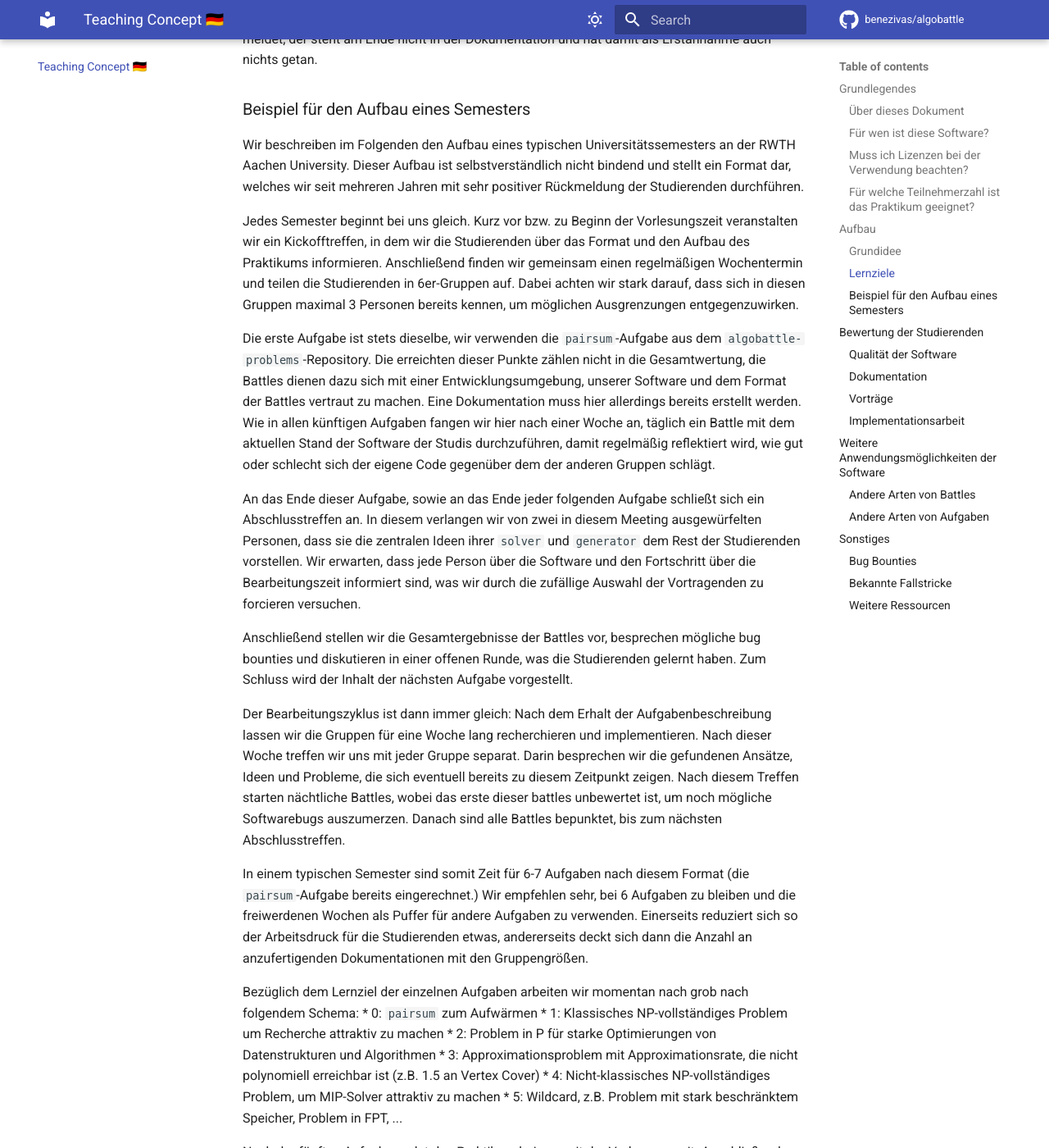
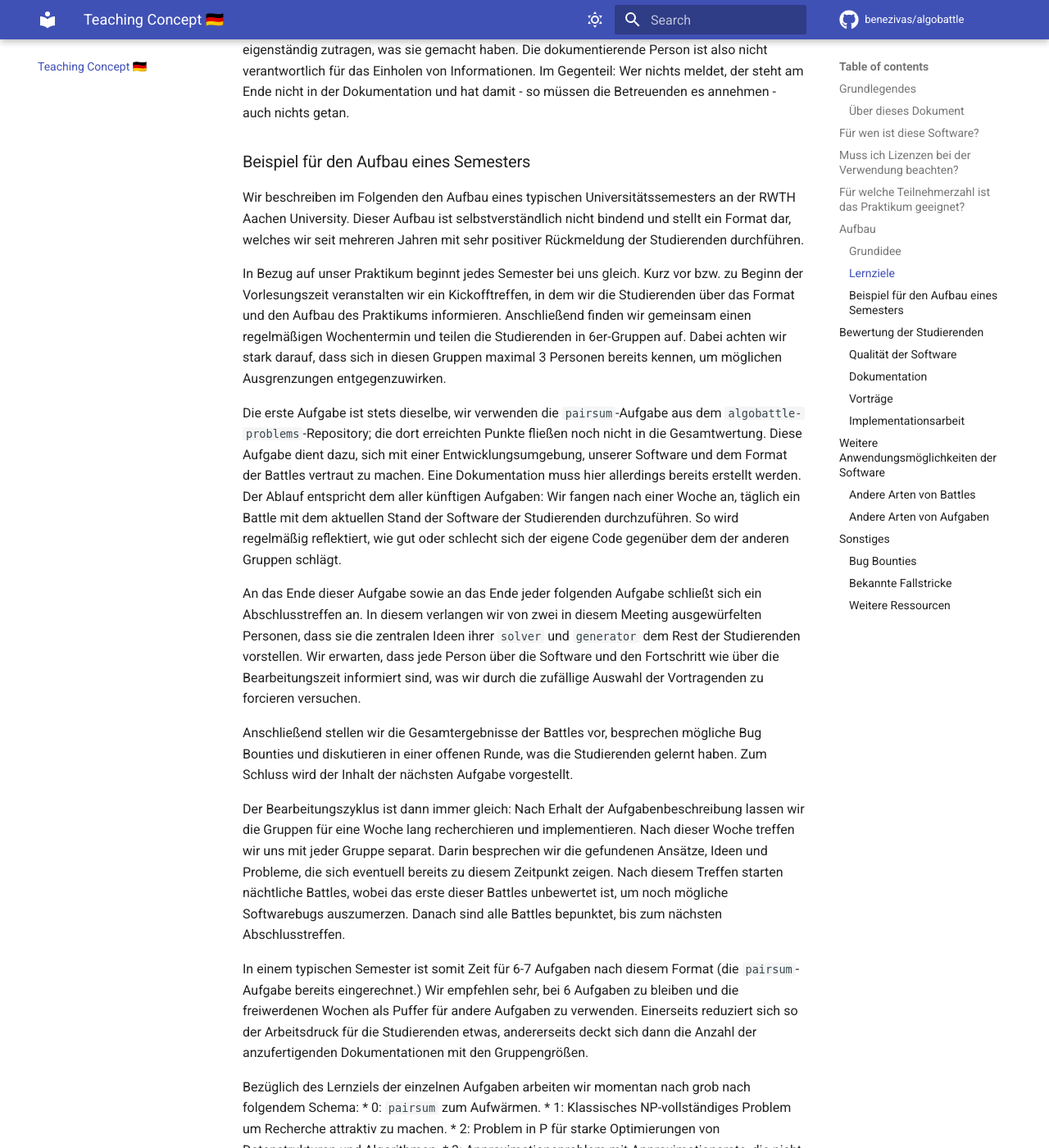
Before and after one commit to Benezivas/algobattle, an MkDocs documentation site: the page built from docs/teaching_concept.md, in a window 1280 px wide and 1400 px high, scrolled down 2761 px. Shown: the whole window at 82% size. Built offline with MkDocs 1.6.1 and Material for MkDocs 9.7.7, drawn with Linux system fonts in a browser that asks for light colours; some web fonts are replaced; comment, search, counter and statistics services are not loaded; some of the changed text lies outside the part shown.

Commit message:
Clean up teaching concept (credit to Birgit Willms)

```diff
--- a/docs/teaching_concept.md
+++ b/docs/teaching_concept.md
@@ -3,43 +3,39 @@
 ## Grundlegendes
 
 ### Über dieses Dokument
-
 Dieses Dokument beschreibt ein in der universitären Lehre praktisch
 erarbeitetes Lehrkonzept. Dieses hat das Ziel, Lehrende dabei zu
-unterstützen, das `algobattle`-tool, sowie dazugehörige Software für
+unterstützen, das `algobattle`-tool sowie dazugehörige Software für
 die eigene Lehre einzusetzen. Der Fokus liegt hierbei auf dem
 Lehraspekt. Für eine Erklärung der technischen Vorraussetzungen sowie
 Bedienungdetails, konsultieren Sie bitte die [technische
 Dokumentation](https://algobattle.org/docs).
 
-### Für wen ist diese Software?
-
-Das `algobattle`-Tool wurde seit 2019 an der RWTH Aachen University
+## Für wen ist diese Software?
+Das `algobattle`-Tool wurde seit 2019 am Lehr- und Forschungsgebiet Theoretische Informatik der RWTH Aachen University
 entwickelt und für den Einsatz im Rahmen eines Softwarepraktikums für
-Studierende des Bachelor Informatik entworfen. Während die [Sammlung der von uns bereitgestellten Aufgaben](https://github.com/Benezivas/algobattle-problems)
+Studierende des Bachelor Informatik entworfen. Obwohl die [Sammlung der von uns bereitgestellten Aufgaben](https://github.com/Benezivas/algobattle-problems)
 dies stark widerspiegelt, spricht nichts dagegen, das Tool für andere
 Studiengänge oder sogar für den Schulunterricht in der Oberstufe
 einzusetzen.
 
 Das Projekt richtet sich damit an Lehrende, denen wir es durch unsere
-Arbeit erleichtern möchten, ein kompetitive Lernerfahrung aufzubauen.
+Arbeit erleichtern möchten, eine kompetitive Lernerfahrung aufzubauen.
 Die extrem modulare Natur des Projekts erlaubt es, über ein Semester
-entweder viele verschiedene Themen abzudecken, oder sich mit
+entweder viele verschiedene Themen abzudecken oder sich mit
 ausgewählten Themen intensiv zu befassen.
 
-### Muss ich Lizenzen bei der Verwendung beachten?
-
-Alle Software sowie dazugehörige Dokumente sind unter einer freien
+## Muss ich Lizenzen bei der Verwendung beachten?
+Die ganze Software wie auch die dazugehörigen Dokumente sind unter einer freien
 MIT-Lizenz veröffentlicht, sofern nicht explizit anders angegeben. Sie
-müssen daher kein Einverständnis einholen, um die Software und
-dazughörige Dokumente und Veröffentlichungen zu verwenden,
-modifizieren, weiterzuentwickeln, oder in einem kommerziellen Rahmen
+müssen daher kein Einverständnis einholen, um die Software und die
+dazughörigen Dokumente und Veröffentlichungen zu verwenden, zu
+modifizieren, weiterzuentwickeln oder in einem kommerziellen Rahmen
 (z.B. in privaten Lehrstätten) zu verwenden. Wir fänden es jedoch
 nett, wenn Sie dabei auf uns als Quelle verweisen würden.
 
-### Für welche Teilnehmerzahl ist das Praktikum geeignet?
-
-Wir empfehlen, die Studierenden in mehrere Einzelgruppen einzuteilen,
+## Für welche Teilnehmerzahl ist das Praktikum geeignet?
+Wir empfehlen, die Studierenden in mehrere Einzelgruppen einzuteilen;
 unserer Erfahrung nach ist eine Gruppengröße von sechs Personen am
 besten geeignet. Von diesen kann es dann prinzipiell beliebig viele
 geben.  Dabei ist natürlich zu beachten, dass mit mehr Gruppen der
@@ -70,7 +66,6 @@ Teilmengen dieser Instanzen trotzdem sehr schnell korrekt lösbar sind,
 wie es bei praktischen Instanzen oft der Fall zu sein scheint.
 
 ### Lernziele
-
 Der Fokus des Praktikums liegt daher darin, Studierende beide
 Perspektiven des Lösungsprozesses einnehmen zu lassen. Sie sollen im
 Kern zwei Fragen beantworten:
@@ -97,26 +92,26 @@ ihrem `solver` kommen. Es ist aber genauso wichtig, dass der eigene
 möglichst lange lösen zu können.
 
 Besonders attraktiv für den Lernprozess ist hierbei, dass wir
-keinerlei Einschränkungen daran geben, welche externe Software die
-Studierenden für das erreichen dieser Ziele verwenden (solange es
-keine Lizenzrechtlichen Probleme o.Ä. gibt.) Da alle Software in
-Dockercontainern läuft und man im echten Leben sich auch nicht
+keinerlei Einschränkungen vorgeben, welche externe Software die
+Studierenden für das Erreichen dieser Ziele verwenden (solange es
+keine lizenzrechtlichen Probleme o.Ä. gibt.) Da alle Software in
+Dockercontainern läuft und man sich auch im echten Leben nicht
 künstlich geißelt, sind die Studierenden angehalten, möglichst breit
-zu recherchieren um Publikationen, Beschreibungen von Algorithmen oder
+zu recherchieren, um Publikationen, Beschreibungen von Algorithmen oder
 direkt ganze Tools oder Libraries zu finden und zu verwenden. Es gibt
 lediglich folgende Einschränkungen, die wir forcieren:
-* Nur Software verwenden, deren Lizenz es erlaubt
-* Kein ausspähen oder absprechen zwischen den Teams
-* Keine Exploits unserer Software ausnutzen (siehe auch `Bug Bounties`)
+* Nur Software verwenden, deren Lizenz es erlaubt.
+* Kein Ausspähen oder Absprechen zwischen den Teams.
+* Keine Exploits unserer Software ausnutzen (siehe auch `Bug Bounties`).
 
-Den Code für beides haben wir die Studierenden in einem für uns
+Den Code für beides ließen wir die Studierenden in einem für uns
 Betreuer einsehbaren Versionsverwaltungssystem (in unserem Fall
-gitlab) entwickeln lassen. Damit müssen sich die Studierenden als
+gitlab) entwickeln. Damit müssen sich die Studierenden als
 Softwareteam koordinieren und organisieren, sei es über einfache
 Absprachen, Issues oder aggressives Branching mit anschließenden Pull
 Requests. Außerdem lässt sich bereits während des Praktikums gut
-feststellen, ob Einzelpersonen nicht mehr substantiell beitragen und
-entsprechend frühzeitig gegensteuern.
+feststellen, ob Einzelpersonen nur unzureichende Beiträge liefern und man
+entsprechend frühzeitig gegensteuern muss.
 
 Darüber hinaus ist der gesamte Entwicklungsprozess zu dokumentieren.
 Jeder recherchierte Ansatz, jede Implementation einer Idee, egal ob
@@ -124,20 +119,19 @@ geglückt oder nicht, ist festzuhalten. Dazu haben wir sehr erfolgreich
 das Prinzip verfolgt, dass jede Person einmal im Semester für die
 Dokumentation verantwortlich ist. Die anderen Personen müssen dann
 dieser Person eigenständig zutragen, was sie gemacht haben. Die
-dokumentierende Person ist also insbesondere nicht in der Pflicht,
-anderen Gruppenmitgliedern hinterher zu rennen: Wer nichts meldet, der
-steht am Ende nicht in der Dokumentation und hat damit als Erstannahme
+dokumentierende Person ist also nicht verantwortlich für das Einholen
+von Informationen. Im Gegenteil: Wer nichts meldet, der steht am Ende
+nicht in der Dokumentation und hat damit - so müssen die Betreuenden es annehmen -
 auch nichts getan.
 
 ### Beispiel für den Aufbau eines Semesters
-
 Wir beschreiben im Folgenden den Aufbau eines typischen
 Universitätssemesters an der RWTH Aachen University. Dieser Aufbau ist
 selbstverständlich nicht bindend und stellt ein Format dar, welches
 wir seit mehreren Jahren mit sehr positiver Rückmeldung der
 Studierenden durchführen.
 
-Jedes Semester beginnt bei uns gleich. Kurz vor bzw. zu Beginn der
+In Bezug auf unser Praktikum beginnt jedes Semester bei uns gleich. Kurz vor bzw. zu Beginn der
 Vorlesungszeit veranstalten wir ein Kickofftreffen, in dem wir die
 Studierenden über das Format und den Aufbau des Praktikums
 informieren. Anschließend finden wir gemeinsam einen regelmäßigen
@@ -146,72 +140,70 @@ achten wir stark darauf, dass sich in diesen Gruppen maximal 3
 Personen bereits kennen, um möglichen Ausgrenzungen entgegenzuwirken.
 
 Die erste Aufgabe ist stets dieselbe, wir verwenden die
-`pairsum`-Aufgabe aus dem `algobattle-problems`-Repository. Die
-erreichten dieser Punkte zählen nicht in die Gesamtwertung, die
-Battles dienen dazu sich mit einer Entwicklungsumgebung, unserer
+`pairsum`-Aufgabe aus dem `algobattle-problems`-Repository; die
+dort erreichten Punkte fließen noch nicht in die Gesamtwertung. Diese
+Aufgabe dient dazu, sich mit einer Entwicklungsumgebung, unserer
 Software und dem Format der Battles vertraut zu machen. Eine
-Dokumentation muss hier allerdings bereits erstellt werden.  Wie in
-allen künftigen Aufgaben fangen wir hier nach einer Woche an, täglich
-ein Battle mit dem aktuellen Stand der Software der Studis
-durchzuführen, damit regelmäßig reflektiert wird, wie gut oder
+Dokumentation muss hier allerdings bereits erstellt werden.  Der Ablauf entspricht dem
+aller künftigen Aufgaben: Wir fangen nach einer Woche an, täglich
+ein Battle mit dem aktuellen Stand der Software der Studierenden
+durchzuführen. So wird regelmäßig reflektiert, wie gut oder
 schlecht sich der eigene Code gegenüber dem der anderen Gruppen
 schlägt.
 
-An das Ende dieser Aufgabe, sowie an das Ende jeder folgenden Aufgabe
+An das Ende dieser Aufgabe sowie an das Ende jeder folgenden Aufgabe
 schließt sich ein Abschlusstreffen an. In diesem verlangen wir von
 zwei in diesem Meeting ausgewürfelten Personen, dass sie die zentralen
 Ideen ihrer `solver` und `generator` dem Rest der Studierenden
 vorstellen. Wir erwarten, dass jede Person über die Software und den
-Fortschritt über die Bearbeitungszeit informiert sind, was wir durch
+Fortschritt wie über die Bearbeitungszeit informiert sind, was wir durch
 die zufällige Auswahl der Vortragenden zu forcieren versuchen.
 
 Anschließend stellen wir die Gesamtergebnisse der Battles vor,
-besprechen mögliche bug bounties und diskutieren in einer offenen
+besprechen mögliche Bug Bounties und diskutieren in einer offenen
 Runde, was die Studierenden gelernt haben. Zum Schluss wird der Inhalt
 der nächsten Aufgabe vorgestellt.
 
-Der Bearbeitungszyklus ist dann immer gleich: Nach dem Erhalt der
+Der Bearbeitungszyklus ist dann immer gleich: Nach Erhalt der
 Aufgabenbeschreibung lassen wir die Gruppen für eine Woche lang
 recherchieren und implementieren. Nach dieser Woche treffen wir uns
 mit jeder Gruppe separat. Darin besprechen wir die gefundenen Ansätze,
 Ideen und Probleme, die sich eventuell bereits zu diesem Zeitpunkt
 zeigen. Nach diesem Treffen starten nächtliche Battles, wobei das
-erste dieser battles unbewertet ist, um noch mögliche Softwarebugs
+erste dieser Battles unbewertet ist, um noch mögliche Softwarebugs
 auszumerzen. Danach sind alle Battles bepunktet, bis zum nächsten
 Abschlusstreffen.
 
-In einem typischen Semester sind somit Zeit für 6-7 Aufgaben nach
+In einem typischen Semester ist somit Zeit für 6-7 Aufgaben nach
 diesem Format (die `pairsum`-Aufgabe bereits eingerechnet.) Wir
 empfehlen sehr, bei 6 Aufgaben zu bleiben und die freiwerdenen Wochen
 als Puffer für andere Aufgaben zu verwenden. Einerseits reduziert sich
 so der Arbeitsdruck für die Studierenden etwas, andererseits deckt
-sich dann die Anzahl an anzufertigenden Dokumentationen mit den
+sich dann die Anzahl der anzufertigenden Dokumentationen mit den
 Gruppengrößen.
 
-Bezüglich dem Lernziel der einzelnen Aufgaben arbeiten wir momentan
+Bezüglich des Lernziels der einzelnen Aufgaben arbeiten wir momentan
 nach grob nach folgendem Schema:
-* 0: `pairsum` zum Aufwärmen
-* 1: Klassisches NP-vollständiges Problem um Recherche attraktiv zu machen
-* 2: Problem in P für starke Optimierungen von Datenstrukturen und Algorithmen
-* 3: Approximationsproblem mit Approximationsrate, die nicht polynomiell erreichbar ist (z.B. 1.5 an Vertex Cover)
-* 4: Nicht-klassisches NP-vollständiges Problem, um MIP-Solver attraktiv zu machen
+* 0: `pairsum` zum Aufwärmen.
+* 1: Klassisches NP-vollständiges Problem um Recherche attraktiv zu machen.
+* 2: Problem in P für starke Optimierungen von Datenstrukturen und Algorithmen.
+* 3: Approximationsproblem mit Approximationsrate, die nicht polynomiell erreichbar ist (z.B. 1.5 an Vertex Cover).
+* 4: Nicht-klassisches NP-vollständiges Problem, um MIP-Solver attraktiv zu machen.
 * 5: Wildcard, z.B. Problem mit stark beschränktem Speicher, Problem in FPT, ...
 
-Nach der fünften Aufgabe endet das Praktikum bei uns mit der
+Nach der sechsten Aufgabe endet das Praktikum bei uns mit der
 Vorlesungszeit. Anschließend folgt die Bewertung und Notengebung.
 
 ## Bewertung der Studierenden
-
 Falls man die Teilnehmer des Praktikums am Ende benoten möchte, geben
-wir hiermit noch ein paar Anregungen, worauf man diese Bewertung
+wir hiermit noch ein paar Anregungen, worauf diese Bewertung
 basieren könnte. Wir prüfen die folgenden Punkte meist schon einmal in
-der Mitte des Semesters, um Einzelpersonen, welche in unseren Augen
-abgehängt wurden, wieder auf die Spur zu helfen.
+der Mitte des Semesters, um Einzelpersonen zu unterstützen, welche in unseren Augen
+abgehängt wurden.
 
 ### Qualität der Software
-
-Hiermit lässt sich am besten ein Voreindruck für die Notengebung
-in einer Gruppe von Studis erstellen. Die zentrale Frage hier lautet:
+Durch die Qualität der von den Studierenden erstellten Software ergibt sich
+ein Voreindruck für die Notengebung. Die zentrale Frage hier lautet:
 Wie viel Aufwand ist in die Erarbeitung der Software über das Semester
 hinweg geflossen? Eine Gruppe, die zwar viele Battles verliert, dabei
 aber viele verschiedene Ansätze recherchiert und ausprobiert hat,
@@ -219,45 +211,40 @@ ist unserer Meinung nach nicht schlecht zu bewerten, nur weil die
 Ergebnisse in den Battles nicht sehr gut sind.
 
 ### Dokumentation
-
 Hier ist die für die Dokumentation zuständige Person natürlich davon
 abhängig, was und in welcher Qualität die anderen Gruppenmitglieder
-ihr über die eigene Arbeit berichtet haben. Daher kann man hierüber
+ihr über die eigene Arbeit berichtet haben. Daher kann man anhand der Dokumentation
 sehen, welche Gruppenmitglieder in welchen Wochen Arbeit geleistet
 haben. Wir werten Personen ab, welche über das ganze Semester hinweg
 nur eine Art von Arbeit geleistet haben, z.B. nur implementiert oder
 nur recherchiert haben.
 
 ### Vorträge
-
-Falls eine Person merkbar unvorbereitet ist, führt dies zur Abwertung.
-Hier lässt sich auch recht gut feststellen, ob die Vortragenden
-wissen, was in der Gruppenarbeit getan wurde.
+Falls eine Person offensichtlich unvorbereitet ist, führt dies zur Abwertung.
+Anhand der Vorträge lässt sich auch recht gut feststellen, ob die Vortragenden
+wissen, was in der Gruppenarbeit geleistet wurde.
 
 ### Implementationsarbeit
-
-Da dies ein Softwareprojektpraktikum ist, lassen wir niemanden
+Da es sich um ein Softwareprojektpraktikum handelt, lassen wir niemanden
 bestehen, der nicht an Implementierungsarbeit beteiligt war, sei es
 durch Pair Programming oder eigenständige Implementationen. Dies lässt
 sich am einfachsten über die Commit History der Gruppe feststellen.
 
 ## Weitere Anwendungsmöglichkeiten der Software
-
 Wir möchten an dieser Stelle betonen, dass wir das `algobattle`-Tool
-bewusst sehr modular geschrieben haben, was die Art von Aufgaben und
-die eigentliche Durchführung von Battles betrifft. Während wir als
+bewusst sehr modular geschrieben haben, was die Art der Aufgaben und
+die eigentliche Durchführung der Battles betrifft. Während wir als
 Autoren einen sehr theoriegeprägten Hintergrund haben und uns daher
 hauptsächlich für Probleme interessieren, welche der Theorie
 nahestehen, spricht nichts dagegen, andere Typen von Aufgaben und
 Battles durchzuführen.
-
 ### Andere Arten von Battles
 
 Wir sind in der bisherigen Beschreibung davon ausgegangen,
 dass ein Battle immer so durchgeführt wird, dass sich `generator` und
 `solver` zu immer größeren Instanzgrößen duellieren. Die
 Bepunktung ist dann davon abhängig, wie groß der relative Unterschied
-zwischen der größten noch gelösten Instanz ist. Dies ist allerdings
+zwischen den größten noch gelösten Instanzen ist. Dies ist allerdings
 nur die Beschreibung eines `battle type`s, dem `iterated`-type.
 
 Ein von uns mitgelieferter, alternativer `battle type` ist der
@@ -265,56 +252,51 @@ Ein von uns mitgelieferter, alternativer `battle type` ist der
 eine Anzahl an Wiederholungen hinweg zu lösen sind. Die Bewertung
 erfolgt dann über die durchschnittliche Lösungsqualität eines Solvers.
 
-Prinzipiell lassen sich alle Arten von Abstraktionen von einzelnen
+Prinzipiell lassen sich alle Arten von Abstraktionen einzelner
 Fights zwischen `generator` und `solver` implementieren.
 
 ### Andere Arten von Aufgaben
-
 In den meisten unserer
 [Beispielaufgaben](https://github.com/Benezivas/algobattle-problems)
 sind Input und Output von `generator` und `solver` einfache
 json-Dateien, welche Text enthalten. Da die Schnittstelle allerdings
 beliebige Dateien- und Ordnerstrukturen zulässt, spricht nichts
-dagegen, etwa Multimediainhalt wie Musik oder Bilder als Ein- und
+dagegen, etwa Multimediainhalte wie Musik oder Bilder als Ein- und
 Ausgaben der `generator` und `solver` zu spezifizieren.
 
 ## Sonstiges
-
 ### Bug Bounties
-
 Wir ermutigen unsere Studierenden, sowohl unser
-`algobattle`-Framework, als auch die von uns geschriebenen Aufgaben
+`algobattle`-Framework als auch die von uns geschriebenen Aufgaben
 möglichst kaputt zu machen. Konkret interessieren wir uns für
-Eingaben, mit denen Studis in der Lage sind, unseren Code zu crashen,
+Eingaben, mit denen Studierende in der Lage sind, unseren Code zu crashen,
 die `solver` bzw. `generator` der anderen Teams zu crashen oder
-auszunutzen, bis hin zu Möglichkeiten, über das ausführen der Battles
+auszunutzen, bis hin zu Möglichkeiten, über das Ausführen der Battles
 an die docker-images der anderen Teams zu gelangen. Wie bereits
-erwähnt verlangen wir, dass diese exploits nicht während regulärer
+erwähnt, verlangen wir, dass diese Exploits nicht während regulärer
 Battles genutzt werden, um eine bessere Punktzahl zu erreichen. Dafür
-belohnen wir das auffinden solcher Bugs mit Bonuspunkten: Die erste
+belohnen wir das Auffinden solcher Bugs mit Bonuspunkten: Die erste
 Gruppe, die uns auf einen reproduzierbaren Fehler hinweist, erhält
 zusätzliche Punkte in Abhängigkeit davon, wie gravierend der Fehler
 ist.
 
-Der große Vorteil dieses Verfahrens ist es, dass wir die natürliche
-Neugier, Systeme zu erkunden gesteuert belohnen können und wir weitere
+Der große Vorteil dieses Verfahrens ist, dass wir die natürliche
+Neugier, Systeme zu erkunden, gesteuert belohnen können und wir weitere
 Testcases für unseren eigenen Code erhalten. Gleichzeitig können wir
 die Bemühungen der Studierenden belohnen.
 
 ### Bekannte Fallstricke
-
 Unserer Erfahrung nach stellen Studierende irgendwann fest, dass
 MIP-Solver existieren. Diese sind für viele Aufgabenstellungen Gift,
 da sich diese schnell einschleifen und als Allzweckwaffe genutzt
 werden. Wir empfehlen daher grundsätzlich, den Aufgabenpool so zu
-gestalten, dass das wiederholte verwenden der gleichen Software
+gestalten, dass das wiederholte Verwenden der gleichen Software
 unattraktiv wird. Im Falle von MIP-Solvern hilft es bereits, den
 verfügbaren Arbeitsspeicher einzuschränken, da diese meist sehr
 speicherintensiv arbeiten.
 
 ### Weitere Ressourcen
-
-[algobattle auf Github](https://github.com/Benezivas/algobattle)
-[algobattle-problems auf Github](https://github.com/Benezivas/algobattle-problems)
-[algobattle-web auf Github](https://github.com/Benezivas/algobattle-web)
+[Das Algobattle-Framework (Github)](https://github.com/Benezivas/algobattle)
+[Sammlung von Problemen für Algobattle (Github)](https://github.com/Benezivas/algobattle-problems)
+[Webframework für Algobattle (Github)](https://github.com/Benezivas/algobattle-web)
 [Technische Dokumentation](https://algobattle.org/docs)
```
